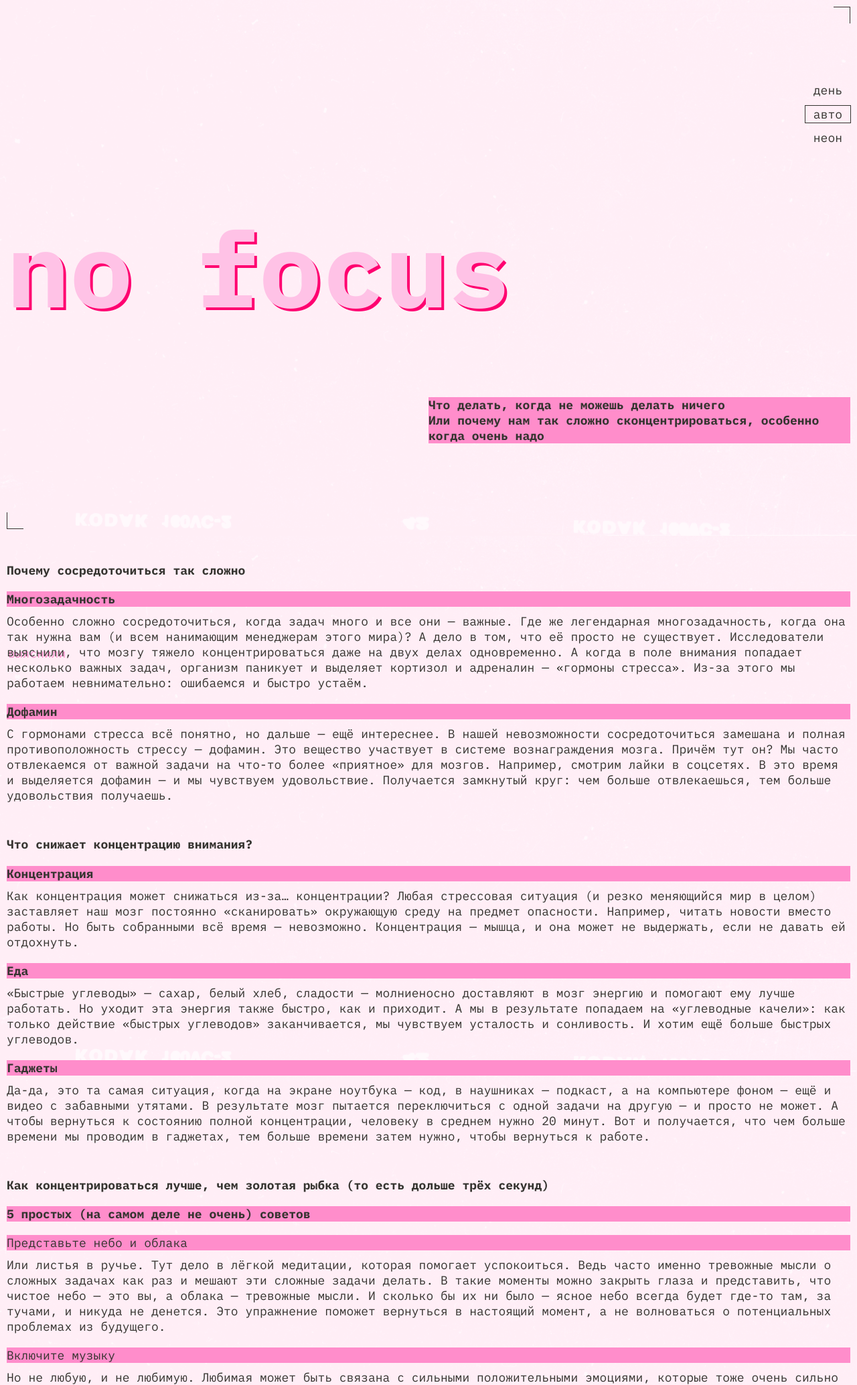
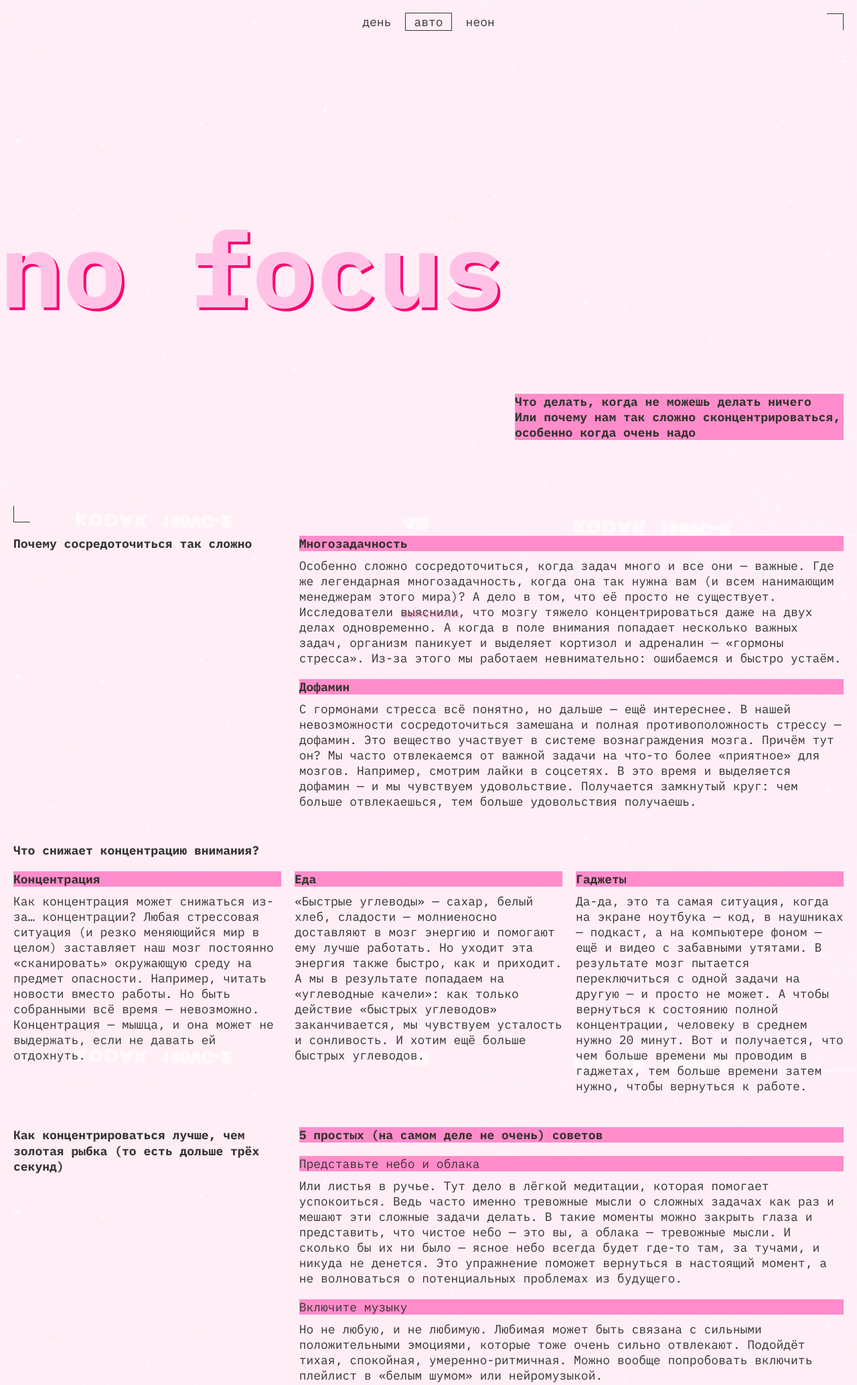
Before and after one commit to akhana12/slozhno-sosredotochitsya, a plain HTML site: page index.html in a window 1280 px wide. Shown: the top 2068 px of the page at 67% size. Drawn offline with Linux system fonts and the light colour scheme.

Commit message:
Доделана сетка для картинок, мелкие правки

```diff
--- a/index.html
+++ b/index.html
@@ -17,7 +17,7 @@
     <title>Сложно сосредоточиться</title>
   </head>
   <body class="page">
-    <header class="header decorated-zone">
+    <header class="header decorated-zone margin">
       <span class="header__rec_sing" aria-hidden="true">rec</span>
       <nav class="header__theme-menu">
         <ul class="header__theme-menu-list">
@@ -50,9 +50,9 @@
         <br>Или почему нам так сложно сконцентрироваться, особенно когда очень надо</p>
     </header>
     <main>
-      <section class="section__content">
-        <h2 class="section__title section__title-margin">Почему сосредоточиться так сложно</h2>
-          <article>
+      <section class="section__content section-reason margin">
+        <h2 class="section__title section-margin">Почему сосредоточиться так сложно</h2>
+          <article class="section__item-reason">
             <h3 class="title-decor">Многозадачность</h3>
               <p class="section__paragraph">
                 Особенно сложно сосредоточиться, когда задач много и все они — важные.
@@ -69,7 +69,7 @@
                 Из-за этого мы работаем невнимательно: ошибаемся и быстро устаём.
               </p>
           </article>
-          <article>
+          <article class="section__item-reason">
             <h3 class="title-decor">Дофамин</h3>
               <p class="section__paragraph">
                 С гормонами стресса всё понятно, но дальше — ещё интереснее.
@@ -81,9 +81,9 @@
               </p>
             </article>
       </section>
-      <section class="section__content">
+      <section class="section__content section-concentration margin">
         <h2 class="section__title">Что снижает концентрацию внимания?</h2>
-          <article>
+        <article class="section__item-concentration">
           <h3 class="title-decor">Концентрация</h3>
             <p class="section__paragraph">
               Как концентрация может снижаться из-за… концентрации?
@@ -93,7 +93,7 @@
               Концентрация — мышца, и она может не выдержать, если не давать ей отдохнуть.
             </p>
             </article>
-          <article>
+          <article class="section__item-concentration">
           <h3 class="title-decor">Еда</h3>
             <p class="section__paragraph">
               «Быстрые углеводы» — сахар, белый хлеб, сладости — молниеносно доставляют
@@ -103,7 +103,7 @@
               И хотим ещё больше быстрых углеводов.
             </p>
           </article>
-          <article>
+          <article class="section__item-concentration">
             <h3 class="title-decor">Гаджеты</h3>
               <p class="section__paragraph">
                 Да-да, это та самая ситуация, когда на экране ноутбука — код,
@@ -114,10 +114,10 @@
               </p>
             </article>
       </section>
-      <section class="section__content">
+      <section class="section__content margin section-advice">
         <h2 class="section__title">Как концентрироваться лучше, чем золотая рыбка (то есть дольше трёх секунд)</h2>
-          <h3 class="title-decor">5 простых (на самом деле не очень) советов</h3>
-          <article>
+          <article class="section__item-advice">
+            <h3 class="title-decor title-margin-block-end">5 простых (на самом деле не очень) советов</h3>
             <h4 class="title-decor section__subtitle">Представьте небо и облака</h4>
               <p class="section__paragraph">
                 Или листья в ручье. Тут дело в лёгкой медитации, которая помогает успокоиться.
@@ -128,7 +128,7 @@
                 а не волноваться о потенциальных проблемах из будущего.
                 </p>
             </article>
-          <article>
+            <article class="section__item-advice">
           <h4 class="title-decor section__subtitle">Включите музыку</h4>
             <p class="section__paragraph">
               Но не любую, и не любимую. Любимая может быть связана с сильными положительными эмоциями,
@@ -136,7 +136,7 @@
               Можно вообще попробовать включить плейлист в «белым шумом» или нейромузыкой.
             </p>
           </article>
-          <article>
+          <article class="section__item-advice">
             <h4 class="title-decor section__subtitle">Прогуляйтесь</h4>
               <p class="section__paragraph">
                 Или даже пробегитесь. Лучше найти парк или лес: один эксперимент
@@ -151,7 +151,7 @@
                 Но и простая двадцатиминутная прогулка — тоже отличный вариант.
               </p>
             </article>
-            <article>
+            <article class="section__item-advice">
               <h4 class="title-decor section__subtitle">Хорошо ешьте</h4>
                 <p class="section__paragraph">
                   Мы — не ваша бабушка, но это правда важно.
@@ -160,7 +160,7 @@
                   бобовые (нут, чечевица, фасоль), коричневый рис, хлеб из цельнозерновой пшеницы.
                 </p>
               </article>
-              <article>
+              <article class="section__item-advice">
                 <h4 class="title-decor section__subtitle">Читайте</h4>
                   <p class="section__paragraph">
                     Настоящие бумажные книги. Это правда помогает с концентрацией:
@@ -169,8 +169,8 @@
                   </p>
                 </article>
       </section>
-      <section class="section__conent-images">
-        <h3 class="title-decor section__title-margin">А можно в картинках?</h3>
+      <section class="section__content-images margin">
+        <h3 class="title-decor">А можно в картинках?</h3>
         <article class="section-images">
           <img
             class="section-images__image"
@@ -200,7 +200,7 @@
         </article>
       </section>
     </main>
-    <footer class="footer decorated-zone">
+    <footer class="footer decorated-zone margin section-margin">
       <h2 class="footer__title">focus</h2>
     </footer>
     <script src="./scripts/script.js"></script>
--- a/styles/style.css
+++ b/styles/style.css
@@ -13,11 +13,19 @@
   /* сохраните в разметке и стилях класс page. На его основе работает скрипт. */
 }
 
+.margin {
+  margin-inline: 10px;
+}
+
 .title-decor {
   background-color: var(--title-bg-color);
   color: var(--title-color);
   font-weight: 700;
   font-size: var(--font-size);
+}
+
+.title-margin-block-end {
+  margin-block-end: 20px;
 }
 
 .header {
@@ -26,7 +34,6 @@
   grid-template-rows: 1fr min-content 1fr;
 	min-block-size: 668px;
 	block-size: 100vh;
-  margin-inline: 10px;
 }
 
 .header__title {
@@ -103,9 +110,8 @@
 .header__text {
 	align-self: center;
   justify-self: end;
+  max-inline-size: 364px;
 	margin-block-end: 10px;
-	max-inline-size: 100%;
-	inline-size: 100%;
 }
 
 .header__theme-menu-button {
@@ -140,11 +146,10 @@
 .section__content {
   display: grid;
   gap: 20px;
-  margin-inline: 10px;
+  margin-block-end: 50px;
 }
 
 .section__title {
-  margin-block-start: 50px;
   color: var(--sub-title-color);
   font-size: 18px;
   font-style: normal;
@@ -152,7 +157,7 @@
   line-height: 23.4px; /* 130% */
 }
 
-.section__title-margin {
+.section-margin {
   margin-block-start: 40px;
 }
 
@@ -164,10 +169,9 @@
   margin-block-start: 10px;
 }
 
-.section__conent-images {
+.section__content-images {
   display: grid;
   gap: 10px;
-  margin-inline: 10px;
 }
 
 .section-images {
@@ -185,8 +189,6 @@
   grid-auto-rows: 1fr min-content 1fr;
   min-block-size: 668px;
   block-size: 100vh;
-  margin-inline: 10px;
-  margin-block-start: 40px;
  }
 
  .footer__title {
@@ -215,8 +217,142 @@
 	outline: 1px solid var(--text-color);
 }
 
+/* Директива для планшета */
+
 @media  (width >= 768px) {
+
+  .margin {
+    margin-inline: 20px;
+  }
+
+  .section-margin {
+    margin-block-start: 0;
+  }
+
+  .header__title {
+    margin-inline-start: -20px;
+    font-size: clamp(7.5rem, 0.5625rem + 14.4531vw, 9.8125rem)
+  }
+
+  .decorated-zone::before {
+    inset-block-start: 20px;
+    inset-inline-end: 0px;
+  }
+
+  .decorated-zone::after {
+    inset-block-end: 20px;
+    inset-inline-start: 0;
+  }
+
+  .header__rec_sing {
+    inset-block-start: 20px;
+    inset-inline-end: 28px;
+  }
+
+  .section-reason {
+    display: grid;
+    grid:  auto-flow / 1fr 2fr;
+    gap: 20px;
+  }
+
+  .section__item-reason {
+    grid-column-start: 2;
+  }
+
+  .section-concentration {
+    display: grid;
+    grid:  auto-flow / repeat(3, 1fr);
+    grid-auto-rows: auto;
+    gap: 20px;
+  }
+
+  .section__item-concentration {
+    grid-column: auto / span 3;
+  }
+
+  .section-advice {
+    display: grid;
+    grid:  auto-flow / 1fr 2fr;
+    gap: 20px;
+  }
+
+  .section__item-advice {
+    grid-column-start: 2;
+  }
+
+  /*Секция с картинками*/
+
+  .section-images {
+    display: grid;
+		grid-template-columns: repeat(3, 1fr);
+		grid-template-areas:
+			'sunset sunset ice-cream'
+			'cassette books ice-cream'
+			'cassette street street';
+		gap: 20px;
+  }
+
+  .section-images__image:nth-child(1) {
+    grid-area: sunset;
+  }
+
+  .section-images__image:nth-child(2) {
+    grid-area: ice-cream;
+  }
+
+  .section-images__image:nth-child(3) {
+    grid-area: cassette;
+  }
+
+  .section-images__image:nth-child(4) {
+    grid-area: books;
+  }
+
+  .section-images__image:nth-child(5) {
+    grid-area: street;
+  }
+
+  .section-images__image {
+    		object-fit: cover;
+		inline-size: 100%;
+		block-size: 100%;
+  }
+
+  .footer__title {
+    font-size: clamp(7.5rem, 0.5625rem + 14.4531vw, 9.8125rem)
+  }
+
+}
+/*Директива для десктопа*/
+
+@media (width >= 1024px) {
+
+  .header__theme-menu-list {
+		flex-direction: row;
+		justify-content: center;
+    margin-block-start: 0;
+	}
+
+	.header__theme-menu {
+		align-self: flex-start;
+    margin-block-start: 20px;
+	}
+
   .header__text {
-    inline-size: 50%;
+    max-inline-size: 491px;
+    margin-block-end: 20px;
   }
+
+  .section-concentration {
+    display: grid;
+    grid:  auto-flow / repeat(3, 1fr);
+    grid-auto-rows: auto;
+    gap: 20px;
+  }
+
+  .section__item-concentration {
+    grid-row-start: 2;
+    grid-column: span 1;
+  }
+
 }
--- a/styles/variables.css
+++ b/styles/variables.css
@@ -11,5 +11,5 @@
   --button-hover-color: rgba(255, 0, 112, 0.40);
   --font-famaly: 'IBM Plex Mono', sans-serif;
   --font-size: 18px;
-  --title-font-size: clamp(7.25rem, 5.7694rem + 6.3174vw, 9.8125rem);
+  --title-font-size: clamp(7.25rem, 7.0115rem + 1.0178vw, 7.5rem)
 }
```
Lines whose indentation alone changed are shown as unchanged.
